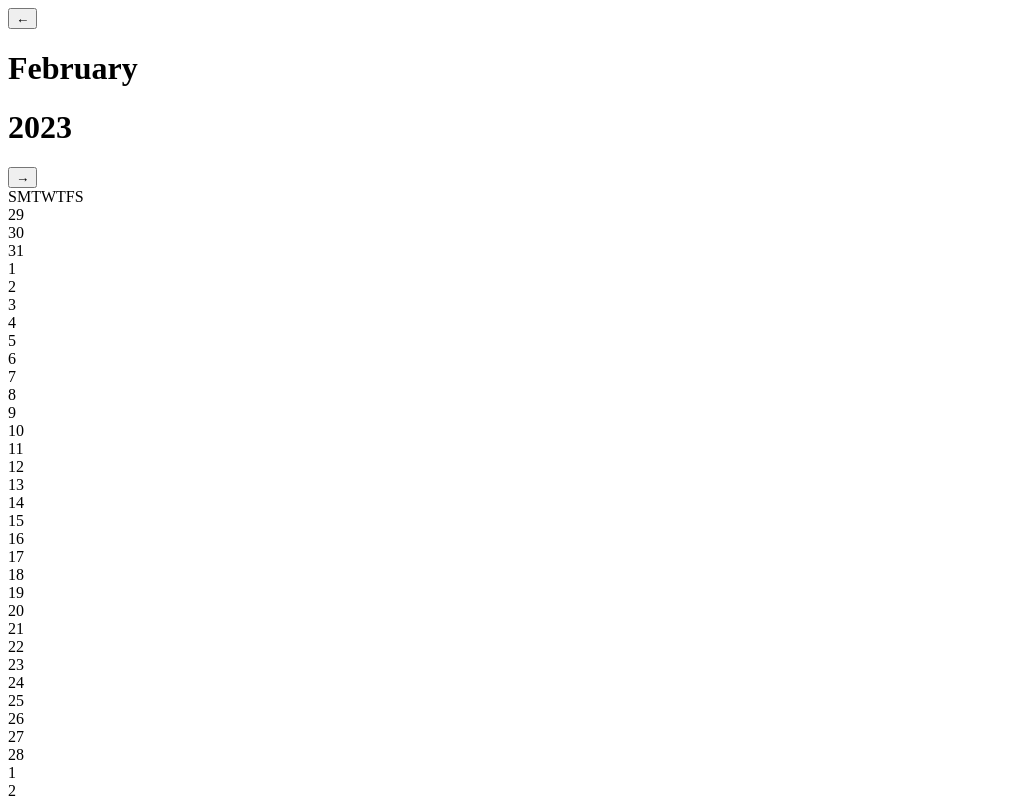
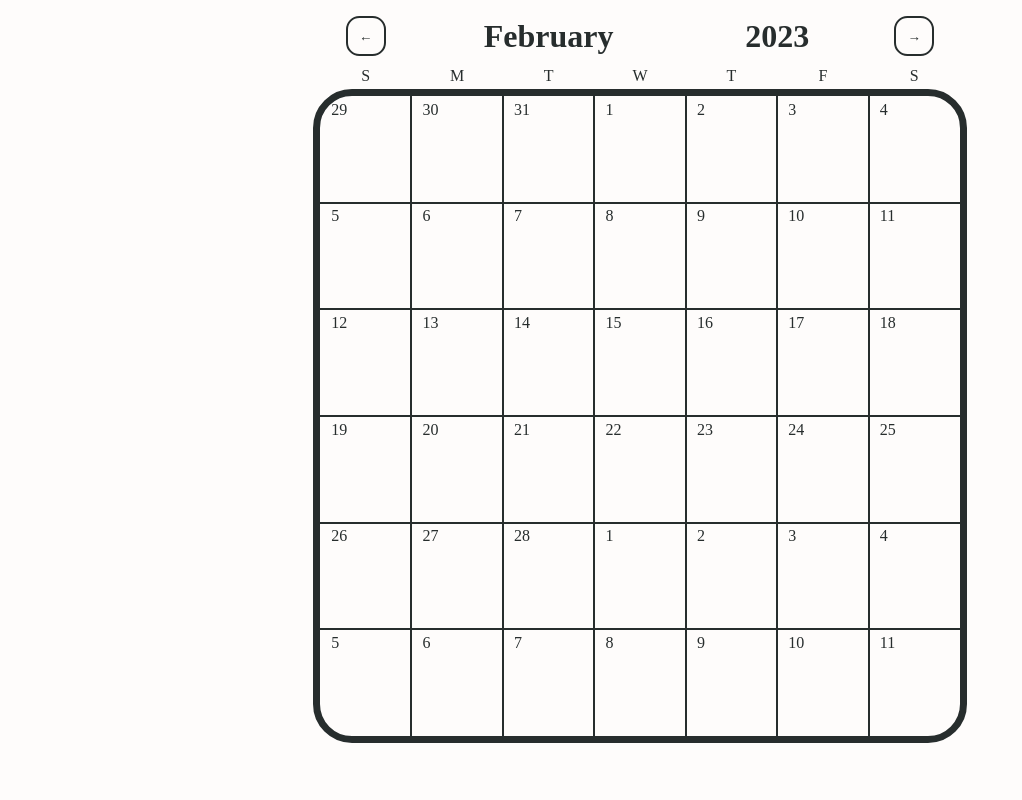
Before and after one commit to R-JG/Scheduler--Client, a React (Vite) app: page / in a window 1280 px wide. Shown: the top 800 px of the page, without its empty margins (0-1022 px from the left). Built offline with nearby package versions, Linux system fonts and the light colour scheme.

Commit message:
Add calendar related css files.

```diff
--- a/src/components/App.tsx
+++ b/src/components/App.tsx
@@ -1,6 +1,7 @@
 import { useState, useEffect } from 'react';
 import { middleCalendarDateNum, totalCalendarDatesNum } from '../constants';
 import CalendarContainer from './CalendarContainer';
+import '../css/App.css';
 
 
 const generateCalendarDates = (year: number, month: number): Date[] => {
@@ -41,14 +42,14 @@ const App = () => {
     };
 
     return (
-        <div className='App'>
+        <main className='App'>
             <CalendarContainer
                 calendarDates={calendarDates}
                 calendarYear={calendarYear}
                 calendarMonth={calendarMonth}
                 changeMonth={changeMonth}
             />
-        </div>
+        </main>
     );
 };
 
--- a/src/components/CalendarContainer.tsx
+++ b/src/components/CalendarContainer.tsx
@@ -1,5 +1,6 @@
 import CalendarHeader from './CalendarHeader';
 import CalendarDate from './CalendarDate';
+import '../css/CalendarContainer.css';
 
 interface Props {
     calendarDates: Date[],
--- a/src/components/CalendarDate.tsx
+++ b/src/components/CalendarDate.tsx
@@ -1,3 +1,5 @@
+import '../css/CalendarDate.css';
+
 interface Props {
     date: Date
 };
--- a/src/components/CalendarHeader.tsx
+++ b/src/components/CalendarHeader.tsx
@@ -1,3 +1,5 @@
+import '../css/CalendarHeader.css';
+
 interface Props {
     calendarDates: Date[],
     calendarYear: number,
--- a/src/css/App.css
+++ b/src/css/App.css
@@ -0,0 +1,41 @@
+:root {
+    --foreground-color: #272d2d;
+    --background-color: #FEFCFB;
+    --accent-color: cadetblue;
+    --main-panel-height: 40rem;
+    --main-panel-width: 40rem;
+    --main-panel-border-radius: 2rem;
+    --main-panel-outline: 0.45rem solid var(--foreground-color);
+    --panel-item-outline: 0.09rem solid var(--foreground-color);
+}
+
+body {
+    margin: 0;
+}
+
+button {
+    color: var(--foreground-color);
+}
+
+button:hover {
+    color: var(--accent-color);
+    border-color: var(--accent-color);
+}
+
+button:active {
+    background-color: rgba(135, 225, 255, 0.3);
+}
+
+
+
+.App {
+    color: var(--foreground-color);
+    background-color: var(--background-color);
+    height: 100vh;
+    display: flex;
+    flex-direction: row;
+    justify-content: center;
+    align-items: flex-start;
+}
+
+/* to copy: line 31 and down */
--- /dev/null
+++ b/src/css/CalendarContainer.css
@@ -0,0 +1,19 @@
+.CalendarContainer {
+    color: var(--foreground-color);
+    box-sizing: border-box;
+    margin-inline: 1em;
+}
+
+.calendar-dates-container {
+    box-sizing: border-box;
+    height: var(--main-panel-height);
+    width: var(--main-panel-width);
+    outline: var(--main-panel-outline);
+    border-radius: var(--main-panel-border-radius);
+    position: absolute;
+    z-index: 1;
+    display: grid;
+    grid-template-columns: repeat(7, 1fr);
+    grid-template-rows: repeat(6, 1fr);
+    overflow: hidden;
+}
--- /dev/null
+++ b/src/css/CalendarDate.css
@@ -0,0 +1,26 @@
+.CalendarDate {
+    padding-top: 0.3em;
+    padding-left: 0.7em;
+    outline: var(--panel-item-outline);
+    user-select: none;
+}
+
+/* Un-added in the component: */
+
+.selected-date {
+    border: 0.2em solid var( --accent-color);
+    z-index: 10;
+}
+
+.current-date {
+    background-color: rgba(135, 225, 255, 0.5);
+}
+
+.alternate-month {
+    color: rgb(77, 77, 77);
+    background-color: rgba(222, 222, 222, 0.8);
+}
+
+.form-date-selection {
+    background-color: rgba(128, 128, 128, 0.5);
+}
--- /dev/null
+++ b/src/css/CalendarHeader.css
@@ -0,0 +1,62 @@
+.CalendarHeader {
+    color: var(--foreground-color);
+    box-sizing: border-box;
+    height: 6rem;
+    width: var(--main-panel-width);
+    padding-top: 1rem;
+    display: grid;
+    grid-template-columns: repeat(7, 1fr);
+    grid-template-rows: repeat(2, 1fr);
+    align-items: center;
+    justify-items: center;
+}
+
+.button--previous-month {
+    background-color: transparent;
+    font-weight: 700;
+    height: 3em;
+    width: 3em;
+    border-radius: 1em;
+    border: 0.18em solid #272d2d;
+    grid-column: 1 / 2;
+    grid-row: 1 / 2;
+    cursor: pointer;
+}
+
+.button--next-month {
+    background-color: transparent;
+    font-weight: 700;
+    height: 3em;
+    width: 3em;
+    border-radius: 1em;
+    border: 0.18em solid #272d2d;
+    grid-column: 7 / 8;
+    grid-row: 1 / 2;
+    cursor: pointer;
+}
+
+.header-title--month {
+    margin: 0;
+    grid-column: 2 / 5;
+    grid-row: 1 / 2;
+}
+
+.header-title--year {
+    margin: 0;
+    grid-column: 5 / 7;
+    grid-row: 1 / 2;
+}
+
+.header-day-names {
+    width: 100%;
+    margin: 0;
+    grid-column: 1 / 8;
+    grid-row: 2 / 3;
+    display: grid;
+    grid-template-columns: repeat(7, 1fr);
+}
+
+.day-name {
+    margin: 0;
+    text-align: center;
+}
```
